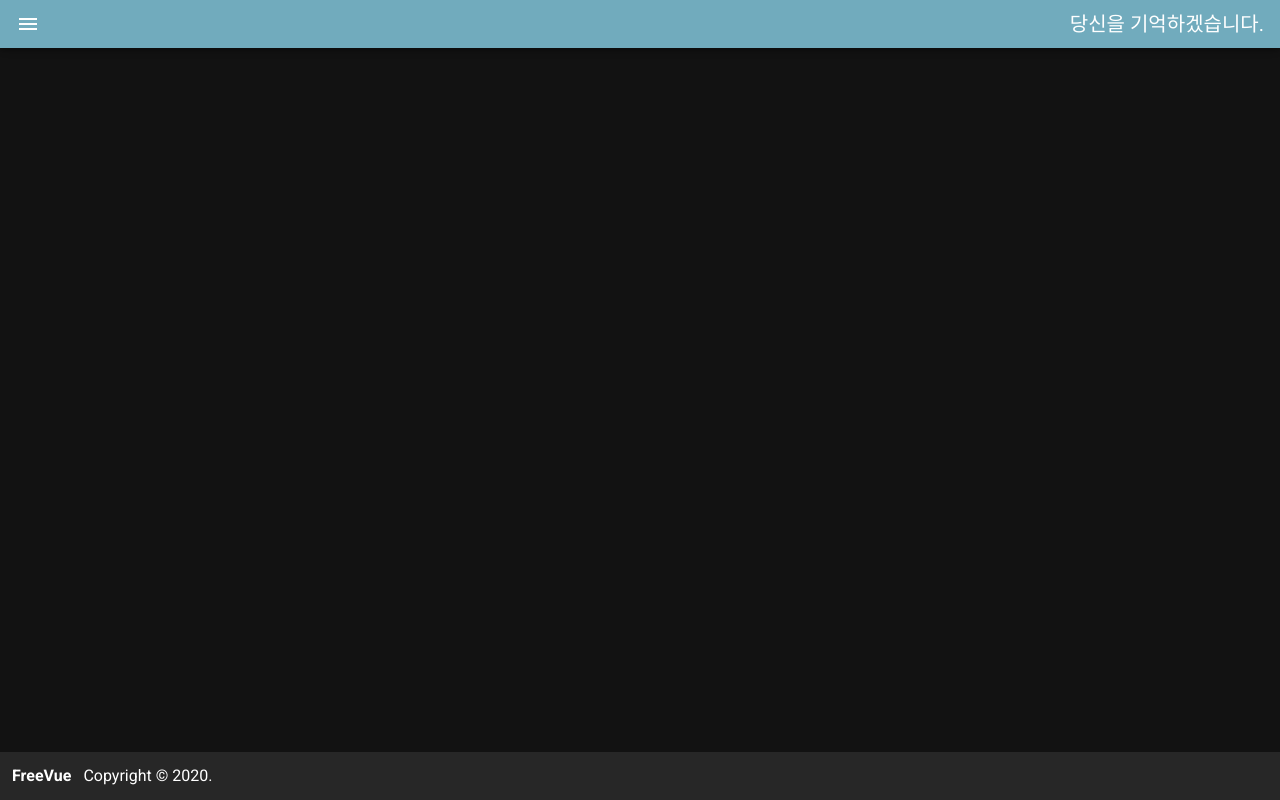
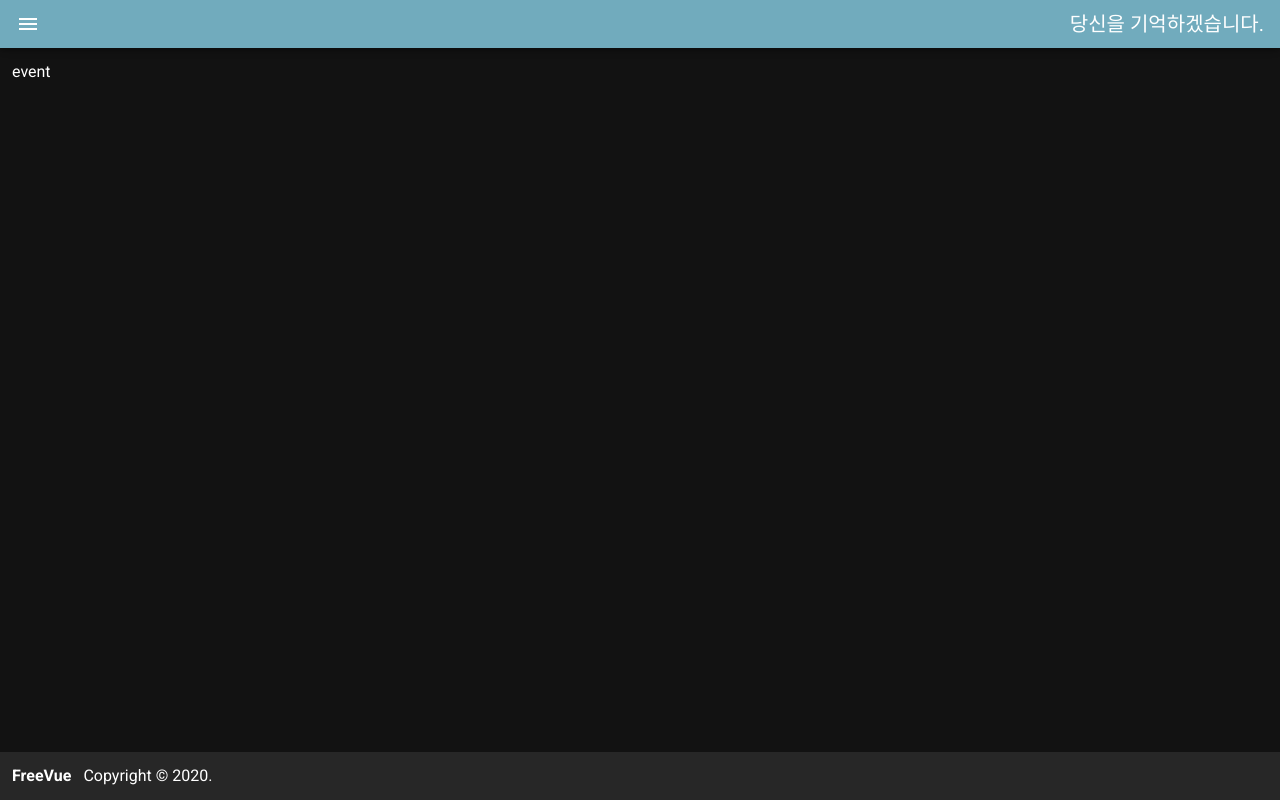
Before and after one commit to freevuehub/korea, a Nuxt app: page /event in a window 1280 px wide. Built offline with nearby package versions, Linux system fonts and the light colour scheme; no server answers.

Commit message:
[new]: 역사적인 순간들 페이지 파일 추가

```diff
--- /dev/null
+++ b/pages/event.vue
@@ -0,0 +1,15 @@
+<template>
+  <v-container fluid>
+    event
+  </v-container>
+</template>
+
+<script lang="ts">
+import { defineComponent } from '@vue/composition-api'
+
+export default defineComponent({
+  setup() {
+    return {}
+  },
+})
+</script>
```
